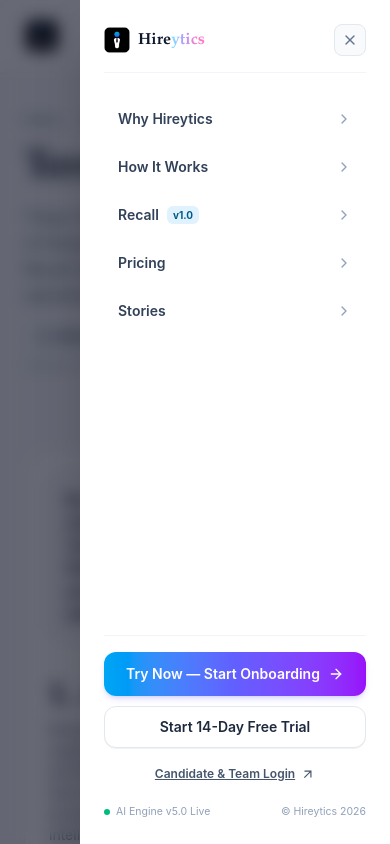
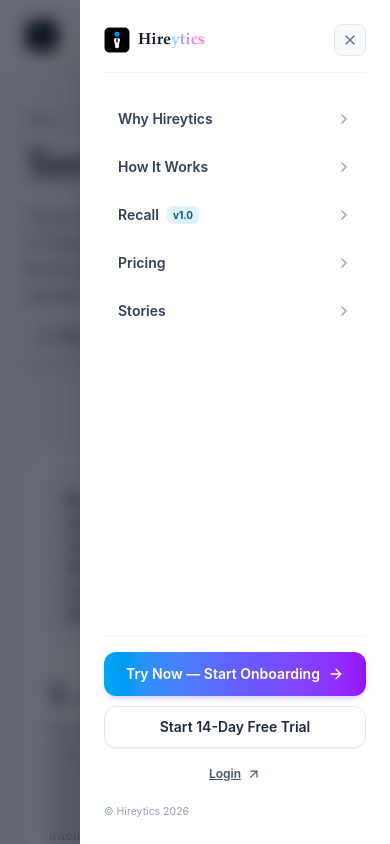
Before and after one commit to saadshahrukh/hireyticss, a Next.js app: page /terms in a window 390 px wide. Both pictures are taken after a click on the button "Open mobile navigation drawer". Shown: the top 844 px of the page. Built offline with nearby package versions, Linux system fonts and the light colour scheme.

Commit message:
Update Navbar.tsx

```diff
--- a/components/Navbar.tsx
+++ b/components/Navbar.tsx
@@ -208,15 +208,16 @@
                   onClick={() => setMobileDrawerOpen(false)}
                   className="flex w-full items-center justify-center gap-1.5 py-2 text-xs font-semibold text-slate-600 hover:text-slate-950"
                 >
-                  <span className="underline">Candidate & Team Login</span>
+                  <span className="underline" >
+                    <a href={process.env.PORTAL_URL} target="_blank" rel="noopener noreferrer">
+                      Login
+                    </a>
+                  </span>
                   <MdArrowOutward className="text-sm" />
                 </a>
 
                 <div className="flex items-center justify-between pt-1 text-[10.5px] text-slate-400">
-                  <span className="flex items-center gap-1.5">
-                    <span className="h-1.5 w-1.5 rounded-full bg-emerald-500" />
-                    AI Engine v5.0 Live
-                  </span>
+
                   <span>© Hireytics 2026</span>
                 </div>
               </div>
```
